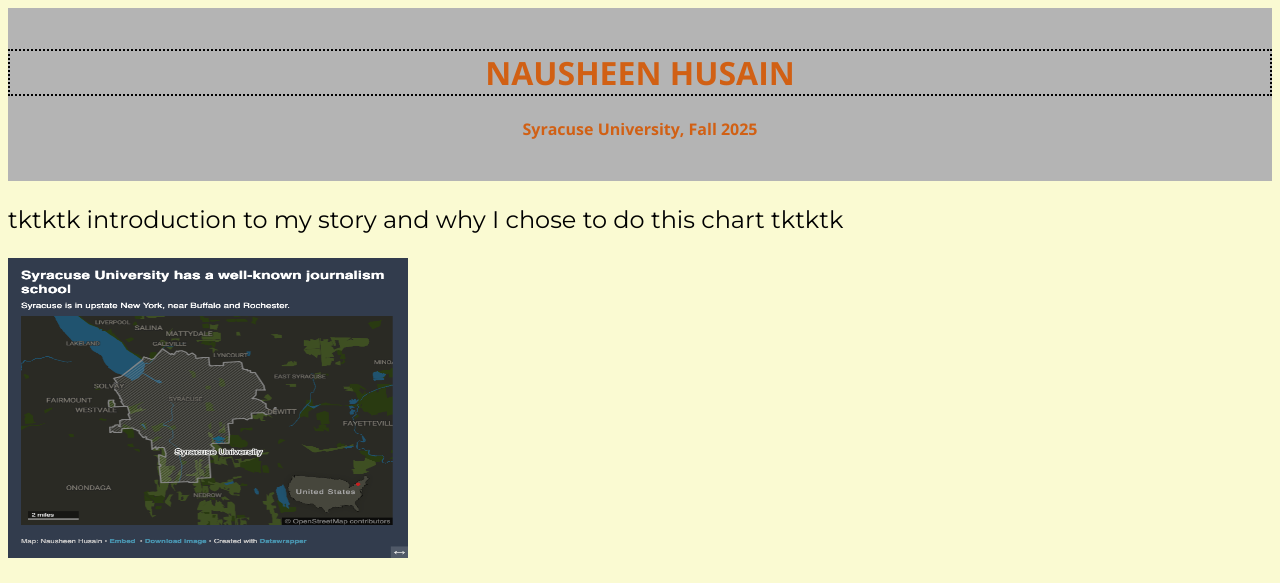
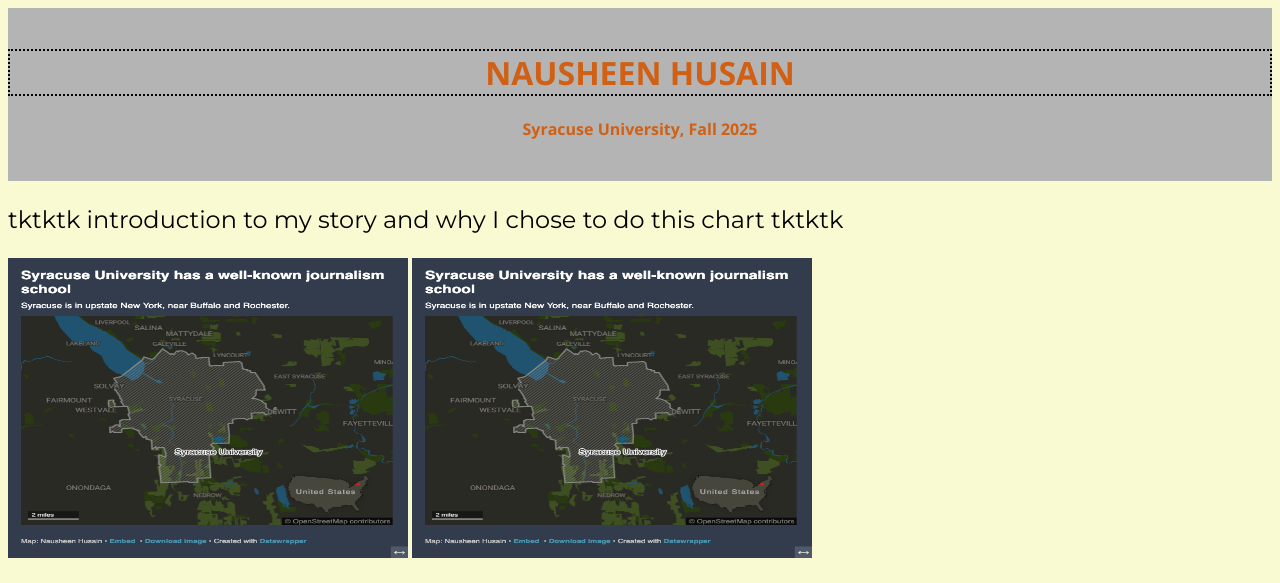
Before and after one commit to jnl221/first-repo, a plain HTML site: page datawrapper_chart.html in a window 1280 px wide. Shown: the top 583 px of the page. Drawn offline with nearby package versions, Linux system fonts and the light colour scheme.

Commit message:
Adds more detailed instrux

```diff
--- a/datawrapper_chart.html
+++ b/datawrapper_chart.html
@@ -26,18 +26,23 @@
 			<p>tktktk introduction to my story and why I chose to do this chart tktktk</p>
 		</section>
 
-		<!-- STEP TWO: Add the screenshot of your original chart here. Don't forget to upload the actual screenshot to your Github repo. -->
+		<!-- STEP TWO: Add the photo of your sketched chart here. Don't forget to upload the actual photo to your Github repo so that it shows up on your webpage. -->
 		<img src="syr_map.png" alt="a map of Syracuse" height="300px" width="400px">
-		<!-- Add the feedback you got from your partner here. -->
+
+
+		<!-- STEP THREE: Add the screenshot of your first Datawrapper chart here. Don't forget to upload the actual screenshot to your Github repo so that it shows up on your webpage. -->
+		<img src="syr_map.png" alt="a map of Syracuse" height="300px" width="400px">
+
+		<!-- STEP FOUR: Add the feedback you got from your partner here. -->
 		<section>
 			<p>tktktk feedback I got on this chart tktktktk</p>
 		</section>
 
-		<!-- STEP THREE: Add the iframe for your updated chart here. Replace the entire iframe below, from <iframe... to </script> -->
+		<!-- STEP FIVE: Add the iframe for your updated chart here. Replace the entire iframe below, from <iframe... to </script> -->
 		<iframe title="Syracuse University has a well-known journalism school" aria-label="map" id="datawrapper-chart-gym6W" src="https://datawrapper.dwcdn.net/gym6W/1/" scrolling="no" frameborder="0" style="width: 0; min-width: 100% !important; border: none;" height="536"></iframe><script type="text/javascript">!function(){"use strict";window.addEventListener("message",(function(e){if(void 0!==e.data["datawrapper-height"]){var t=document.querySelectorAll("iframe");for(var a in e.data["datawrapper-height"])for(var r=0;r<t.length;r++){if(t[r].contentWindow===e.source)t[r].style.height=e.data["datawrapper-height"][a]+"px"}}}))}();
 		</script>
 
-		<!-- STEP FOUR: Explain what you changed on your chart here, and why. -->
+		<!-- STEP SIX: Explain what you changed on your chart here, and why. -->
 		<section>
 			<p>tktktk what I changed on my chart tktktktk</p>
 		</section>
```
